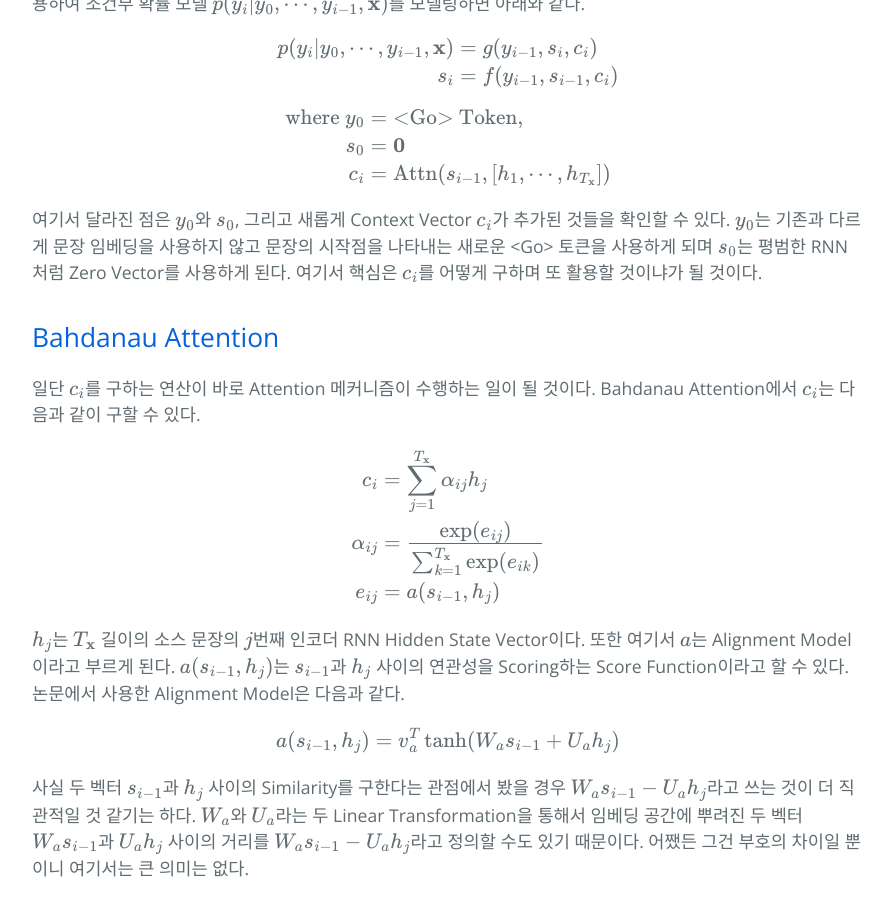
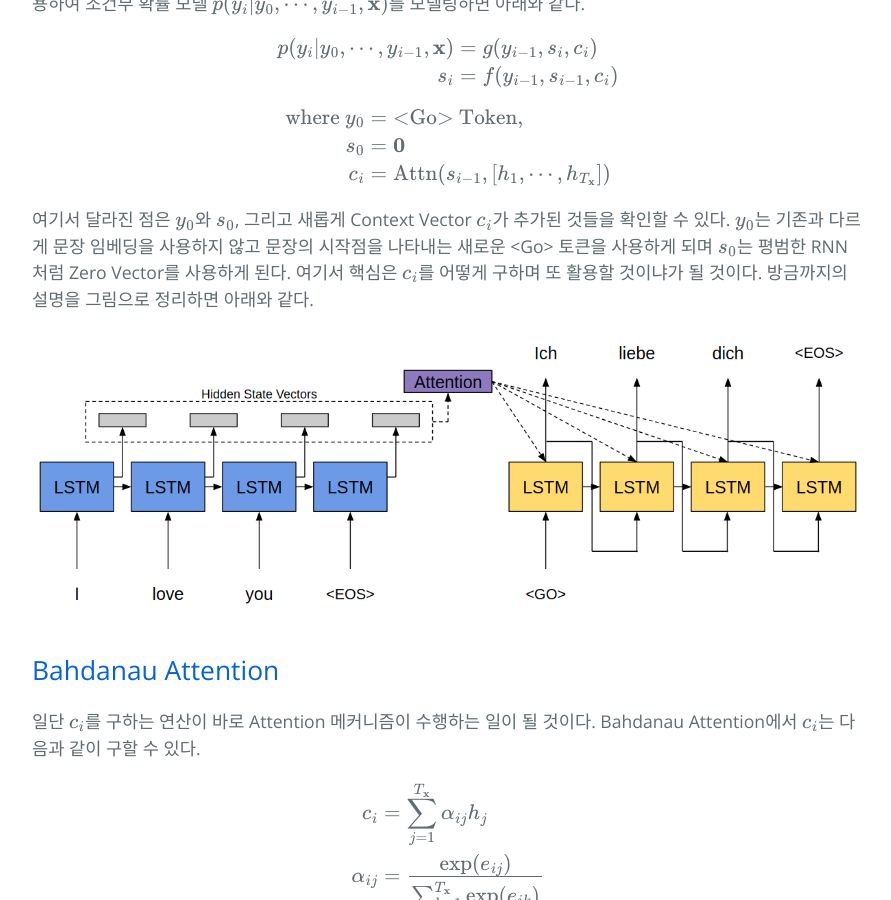
Before and after one commit to hcnoh/hcnoh.github.io, a Jekyll site: the page built from _posts/2018-12-11-bahdanau-attention.md, in a window 1280 px wide and 900 px high, scrolled down 2644 px. Shown: the whole window, without its empty margins (192-1083 px from the left). Built offline with Jekyll 4.4.1, drawn with Linux system fonts in a browser that asks for light colours; formulas are drawn with MathJax 3; comment, search, counter and statistics services are not loaded.

Commit message:
Update 2018-12-11-bahdanau-attention.md

```diff
--- a/_posts/2018-12-11-bahdanau-attention.md
+++ b/_posts/2018-12-11-bahdanau-attention.md
@@ -87,7 +87,9 @@ c_i & = \text{Attn}(s_{i-1}, [h_1, \cdots, h_{T_{\mathbf{x}}}])
 \end{align*}
 $$
 
-여기서 달라진 점은 $$y_0$$와 $$s_0$$, 그리고 새롭게 Context Vector $$c_i$$가 추가된 것들을 확인할 수 있다. $$y_0$$는 기존과 다르게 문장 임베딩을 사용하지 않고 문장의 시작점을 나타내는 새로운 \<Go> 토큰을 사용하게 되며 $$s_0$$는 평범한 RNN처럼 Zero Vector를 사용하게 된다. 여기서 핵심은 $$c_i$$를 어떻게 구하며 또 활용할 것이냐가 될 것이다.
+여기서 달라진 점은 $$y_0$$와 $$s_0$$, 그리고 새롭게 Context Vector $$c_i$$가 추가된 것들을 확인할 수 있다. $$y_0$$는 기존과 다르게 문장 임베딩을 사용하지 않고 문장의 시작점을 나타내는 새로운 \<Go> 토큰을 사용하게 되며 $$s_0$$는 평범한 RNN처럼 Zero Vector를 사용하게 된다. 여기서 핵심은 $$c_i$$를 어떻게 구하며 또 활용할 것이냐가 될 것이다. 방금까지의 설명을 그림으로 정리하면 아래와 같다.
+
+![](/assets/img/2018-12-11-tacotron/03.png)
 
 ## Bahdanau Attention
 일단 $$c_i$$를 구하는 연산이 바로 Attention 메커니즘이 수행하는 일이 될 것이다. Bahdanau Attention에서 $$c_i$$는 다음과 같이 구할 수 있다.
```
